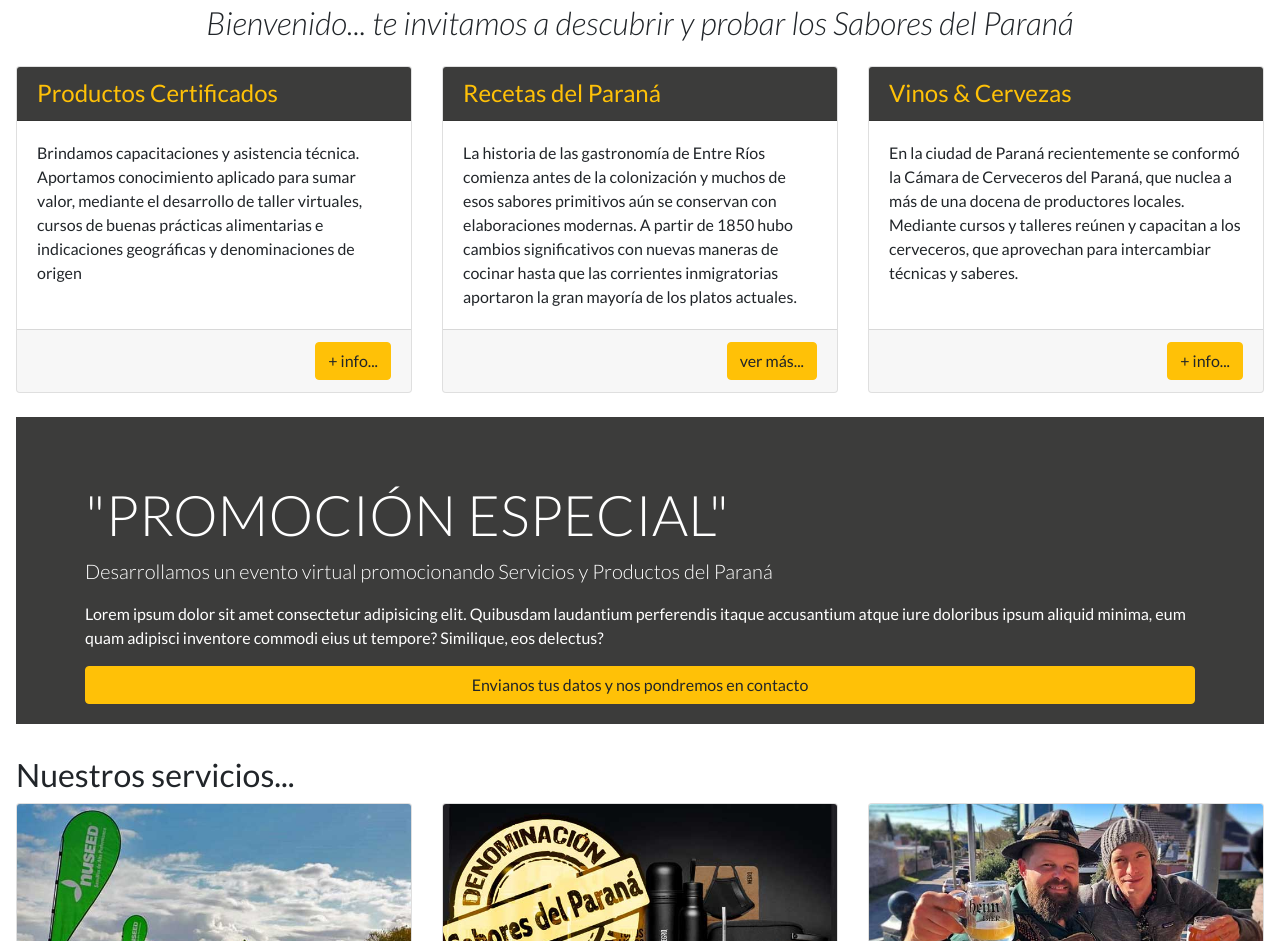
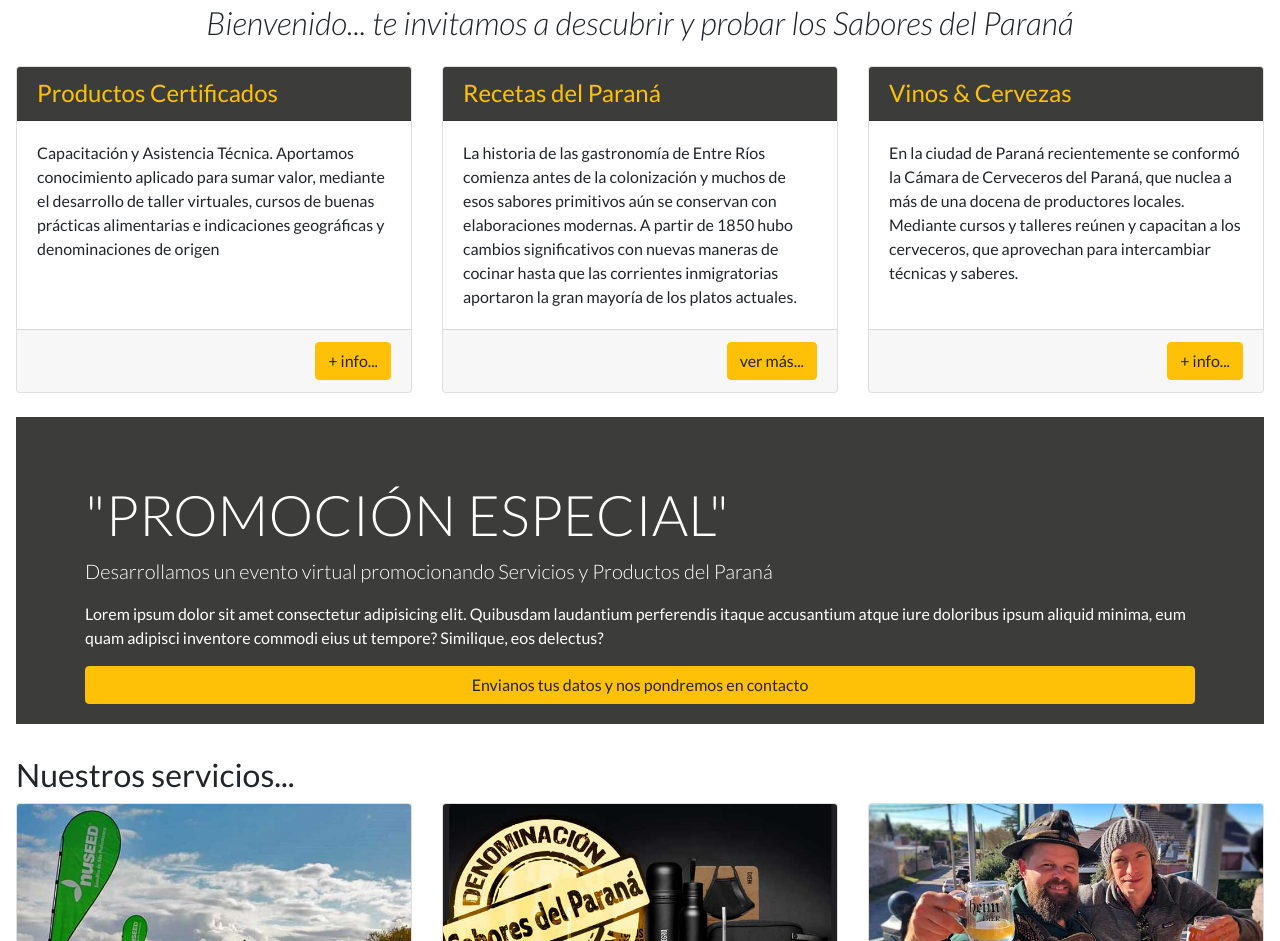
Before and after one commit to airmitkin/Sabores_Parana, a plain HTML site: page index.html in a window 1280 px wide. Shown: the part 774-1715 px from the top of the page. Drawn offline with nearby package versions, Linux system fonts and the light colour scheme.

Commit message:
restauro index.html

```diff
--- a/index.html
+++ b/index.html
@@ -96,7 +96,7 @@
         <div class="card h-100">
           <h4 class="card-header">Productos Certificados</h4>
           <div class="card-body">
-            <p class="card-text">Brindamos capacitaciones y asistencia técnica. Aportamos conocimiento aplicado para sumar valor, mediante el desarrollo de taller virtuales, cursos de buenas prácticas alimentarias e indicaciones geográficas y denominaciones de origen</p>
+            <p class="card-text">Capacitación y Asistencia Técnica. Aportamos conocimiento aplicado para sumar valor, mediante el desarrollo de taller virtuales, cursos de buenas prácticas alimentarias e indicaciones geográficas y denominaciones de origen</p>
           </div>
           <div class="card-footer">
             <a href="./views/certificaciones.html" class="btn btn-warning float-right">+ info...</a>
```
